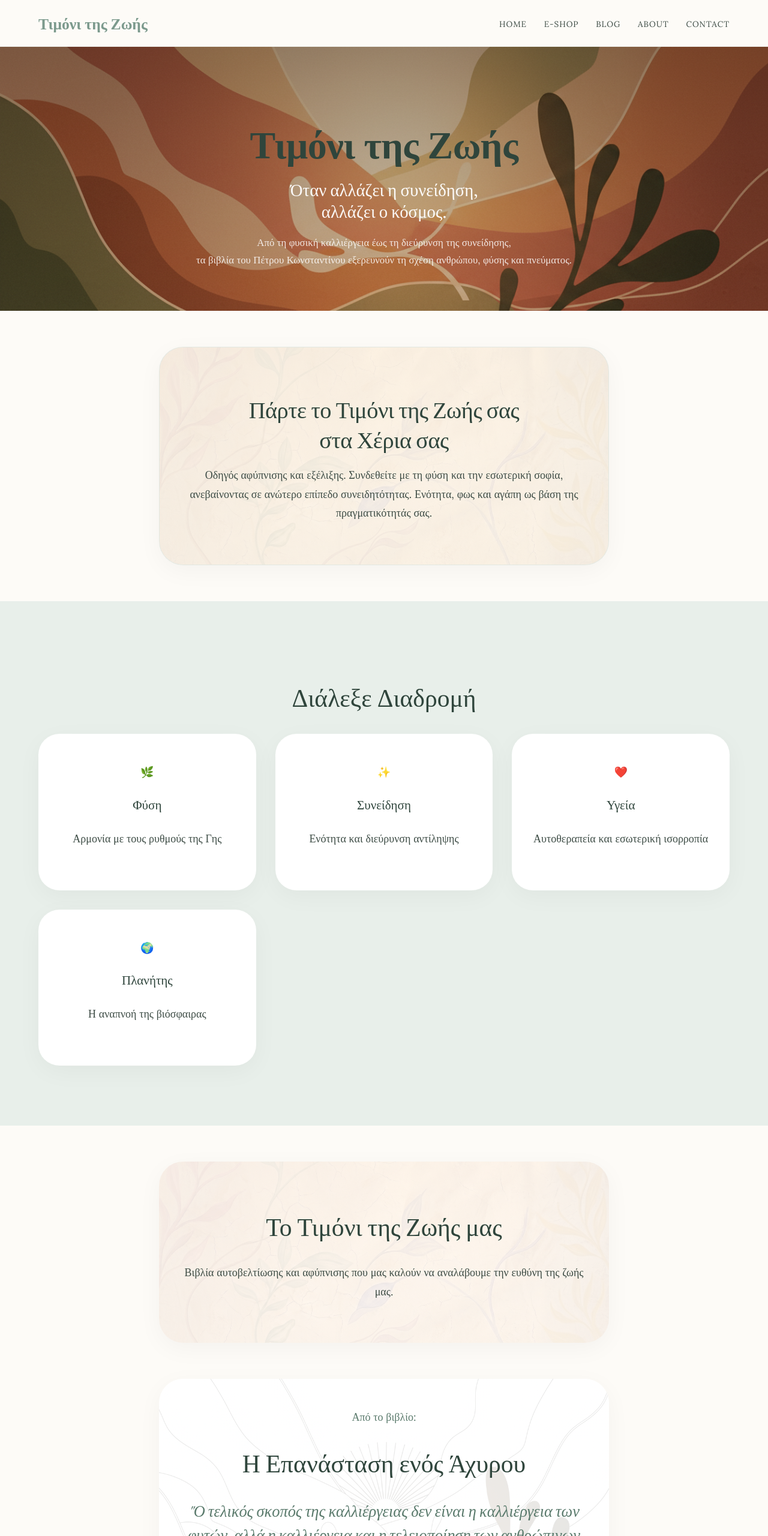
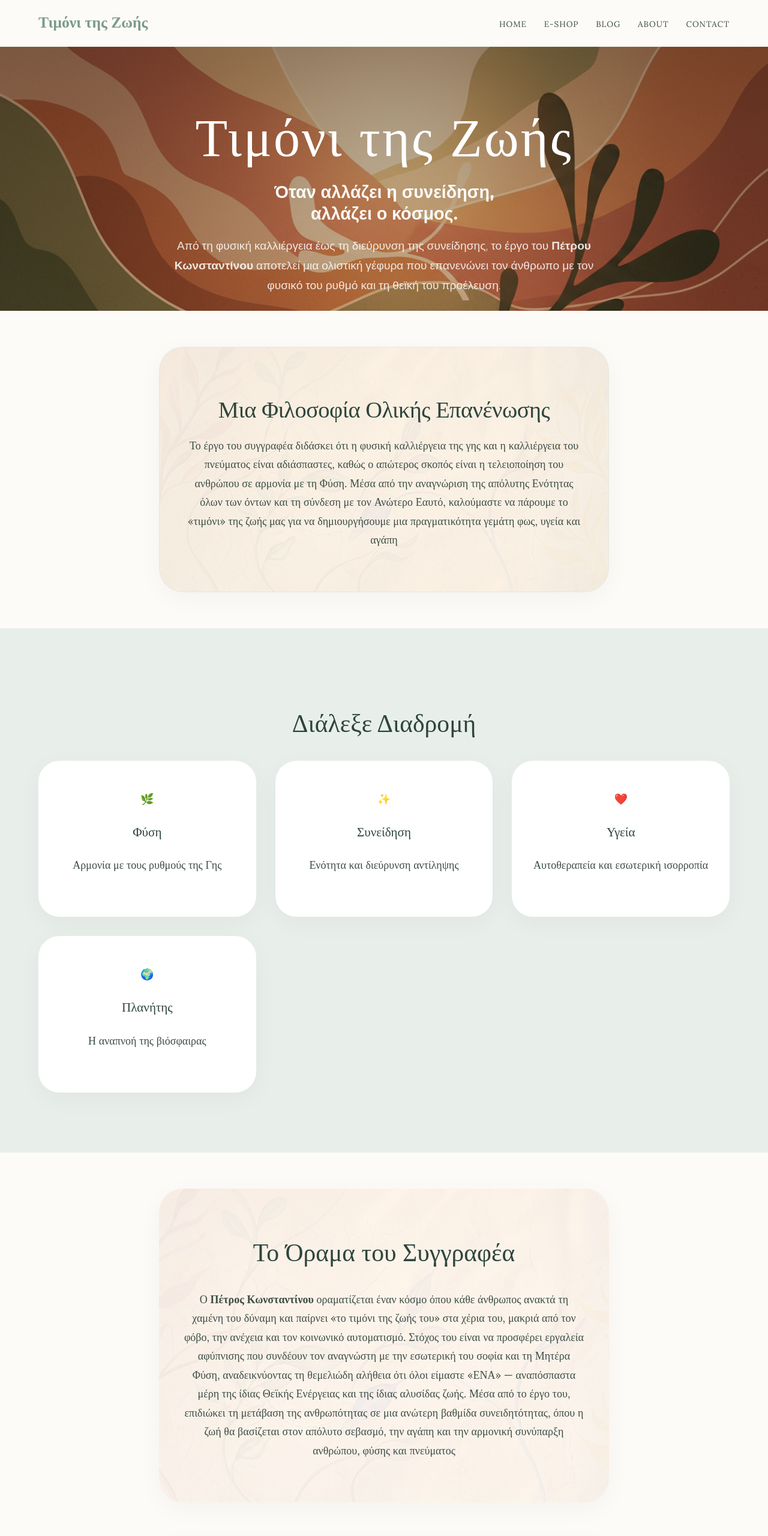
Before and after one commit to noustelos/timoni-Zois, a plain HTML site: page index.html in a window 1280 px wide. Shown: the top 2560 px of the page at 60% size. Drawn offline with nearby package versions, Linux system fonts and the light colour scheme.

Commit message:
βελτιωμενα κειμενα σαιτ

```diff
--- a/index.html
+++ b/index.html
@@ -15,13 +15,10 @@
   <meta property="og:description" content="Οδηγός αφύπνισης και εξέλιξης για ένα ανώτερο επίπεδο συνειδητότητας.">
   <meta property="og:image" content="https://timonizois.gr/assets/og-image.jpg">
   <meta property="og:url" content="https://timonizois.gr/">
-  <link href="https://fonts.googleapis.com/css2?family=Playfair+Display:wght@500;600;700&family=EB+Garamond:wght@400;500;600&family=Lora:wght@400;500;600&display=swap" rel="stylesheet">
+
   <link rel="preconnect" href="https://fonts.googleapis.com">
   <link rel="preconnect" href="https://fonts.gstatic.com" crossorigin>
-
-  <!-- ΝΕΑ ΤΥΠΟΓΡΑΦΙΑ -->
-  <link href="https://fonts.googleapis.com/css2?family=Playfair+Display:wght@400;500;600&family=EB+Garamond:wght@400;500;600&family=Lora:wght@400;500;600&display=swap" rel="stylesheet">
-
+  <link href="https://fonts.googleapis.com/css2?family=Lora:ital,wght@0,400;0,600;1,400&family=Montserrat:wght@300;400;500&display=swap" rel="stylesheet">
   <link rel="icon" href="assets/favicon.ico" type="image/x-icon">
   <link rel="stylesheet" href="styles.css">
 </head>
@@ -39,16 +36,14 @@
   </nav>
 </header>
 
-<section class="cover-panel">
+<section id="main-cover" class="cover-panel">
   <div class="cover-overlay"></div>
   <div class="cover-content">
     <h1>Τιμόνι της Ζωής</h1>
     <h2 class="cover-subtitle">
-    Όταν αλλάζει η συνείδηση,<br>αλλάζει ο κόσμος.</h2>
+    <strong>Όταν αλλάζει η συνείδηση,<br>αλλάζει ο κόσμος.</h2></strong>
      <p class="cover-quote">
-      Από τη φυσική καλλιέργεια έως τη διεύρυνση της συνείδησης,<br>
-      τα βιβλία του Πέτρου Κωνσταντίνου εξερευνούν
-      τη σχέση ανθρώπου, φύσης και πνεύματος.
+      Από τη φυσική καλλιέργεια έως τη διεύρυνση της συνείδησης, το έργο του <strong>Πέτρου Κωνσταντίνου</strong> αποτελεί μια ολιστική γέφυρα που επανενώνει τον άνθρωπο με τον φυσικό του ρυθμό και τη θεϊκή του προέλευση.
     </p>
   </div>
 </section>
@@ -56,14 +51,10 @@
 <section class="hero reveal">
   <div class="hero-content">
     <h1>
-      Πάρτε το Τιμόνι της Ζωής σας<br>
-      στα Χέρια σας
+      Μια Φιλοσοφία Ολικής Επανένωσης
     </h1>
     <p>
-      Οδηγός αφύπνισης και εξέλιξης.
-      Συνδεθείτε με τη φύση και την εσωτερική σοφία,
-      ανεβαίνοντας σε ανώτερο επίπεδο συνειδητότητας.
-      Ενότητα, φως και αγάπη ως βάση της πραγματικότητάς σας.
+      Το έργο του συγγραφέα διδάσκει ότι η φυσική καλλιέργεια της γης και η καλλιέργεια του πνεύματος είναι αδιάσπαστες, καθώς ο απώτερος σκοπός είναι η τελειοποίηση του ανθρώπου σε αρμονία με τη Φύση. Μέσα από την αναγνώριση της απόλυτης Ενότητας όλων των όντων και τη σύνδεση με τον Ανώτερο Εαυτό, καλούμαστε να πάρουμε το «τιμόνι» της ζωής μας για να δημιουργήσουμε μια πραγματικότητα γεμάτη φως, υγεία και αγάπη
     </p>
   </div>
 </section>
@@ -98,10 +89,11 @@
 
 <section class="book-panel timoni-special reveal">
   <div class="panel-content">
-    <h2>Το Τιμόνι της Ζωής μας</h2>
+    <h2>Το Όραμα του Συγγραφέα</h2>
     <p>
-      Βιβλία αυτοβελτίωσης και αφύπνισης που μας καλούν
-      να αναλάβουμε την ευθύνη της ζωής μας.
+      Ο <strong>Πέτρος Κωνσταντίνου</strong> οραματίζεται έναν κόσμο όπου κάθε άνθρωπος ανακτά τη χαμένη του δύναμη και παίρνει «το τιμόνι της ζωής του» στα χέρια του, μακριά από τον φόβο, την ανέχεια και τον κοινωνικό αυτοματισμό.
+Στόχος του είναι να προσφέρει εργαλεία αφύπνισης που συνδέουν τον αναγνώστη με την εσωτερική του σοφία και τη Μητέρα Φύση, αναδεικνύοντας τη θεμελιώδη αλήθεια ότι όλοι είμαστε «ΕΝΑ» — αναπόσπαστα μέρη της ίδιας Θεϊκής Ενέργειας και της ίδιας αλυσίδας ζωής.
+Μέσα από το έργο του, επιδιώκει τη μετάβαση της ανθρωπότητας σε μια ανώτερη βαθμίδα συνειδητότητας, όπου η ζωή θα βασίζεται στον απόλυτο σεβασμό, την αγάπη και την αρμονική συνύπαρξη ανθρώπου, φύσης και πνεύματος
     </p>
   </div>
 </section>
@@ -133,7 +125,7 @@
     <p class="teaser">
       Ένα ταξίδι πέρα από τον ατομισμό, προς μια συνείδηση ενότητας και αγάπης.
     </p>
-    <a href="shop.html#4d" class="preview-btn">Περισσότερα</a>
+    <a href="shop.html#4d" class="preview-btn">Ανακαλύψτε το Βιβλίο</a>
   </div>
 </section>
 
@@ -149,7 +141,7 @@
     <p class="teaser">
       Ακούστε τα μηνύματα του σώματος και αναλάβετε την ευθύνη της υγείας σας.
     </p>
-    <a href="shop.html#ygeia" class="preview-btn">Περισσότερα</a>
+    <a href="shop.html#ygeia" class="preview-btn">Ανακαλύψτε το Βιβλίο</a>
   </div>
 </section>
 
@@ -165,17 +157,17 @@
     <p class="teaser">
       Η υγεία του πλανήτη καθορίζει τη δική μας.
     </p>
-    <a href="shop.html#planet" class="preview-btn">Περισσότερα</a>
+    <a href="shop.html#planet" class="preview-btn">Ανακαλύψτε το Βιβλίο</a>
   </div>
 </section>
 
 <section id="books" class="books-section reveal">
 
   <div class="panel-content glass">
-    <h2>Η Βιβλιοθήκη μας</h2>
+    <h2>Πύλες προς τη Νέα Γη</h2>
     <div class="section-teaser">
-      Εξερευνήστε τις εκδόσεις μας. Κάθε βιβλίο είναι ένα βήμα
-      προς την αυτογνωσία και την εσωτερική γαλήνη.
+      Εξερευνήστε τη βιβλιοθήκη μας, από τα μυστικά της αυτοθεραπείας και της αυτόματης γραφής έως τη φυσική καλλιέργεια. Κάθε έργο είναι ένα εργαλείο αφύπνισης που σας τοποθετεί στη θέση του οδηγού της δικής σας ζωής.
+
     </div>
   </div>
 
--- a/styles.css
+++ b/styles.css
@@ -164,22 +164,22 @@ blockquote {
 ===================================================== */
 
 /* =====================================================
-   5.1 Cover Panel (Refined & Centered)
+   5.1 Cover Panel (Refined & Centered - High End Update)
 ===================================================== */
 
 .cover-panel {
   position: relative;
-  height: 55vh; /* Πιο compact */
+  height: 55vh; /* Πιο compact - το δικό σου */
   min-height: 420px;
   display: flex;
   align-items: center;
   justify-content: center;
   text-align: center;
   padding: 0 5%;
-  background: url("assets/cover_1.png") center/cover no-repeat;
+  background: url("assets/cover_1.png") center/cover no-repeat; /* Η φωτογραφία σου είναι εδώ ασφαλής! */
 }
 
-/* Overlay λίγο πιο ήπιο */
+/* Overlay λίγο πιο ήπιο (το αρχικό σου) */
 .cover-overlay {
   position: absolute;
   inset: 0;
@@ -198,23 +198,30 @@ blockquote {
   color: white;
 }
 
-/* H1 */
+/* H1 - Νέα Τυπογραφία Lora, Μεγαλύτερο Μέγεθος & Spacing, Χωρίς Σκιές */
 .cover-content h1 {
-  margin-bottom: 0.6rem;
+  font-family: 'Lora', serif;
+  font-weight: 500;
+  font-size: clamp(3rem, 7vw, 5.5rem); /* Μεγαλύτερος τίτλος */
+  margin-bottom: 0.8rem;
+  letter-spacing: 3px; /* Κινηματογραφικός "αέρας" */
+  color: #ffffff;
 }
 
-/* Subtitle */
+/* Subtitle - Νέα Τυπογραφία Montserrat */
 .cover-subtitle {
-  font-family: var(--font-heading);
-  font-weight: 500;
+  font-family: 'Montserrat', sans-serif;
+  font-weight: 400;
   font-size: clamp(1.4rem, 3vw, 1.8rem);
   margin-bottom: 1.2rem;
   color: rgba(255,255,255,0.95);
 }
 
-/* Quote */
+/* Quote - Νέα Τυπογραφία Montserrat */
 .cover-quote {
-  font-size: 1.05rem;
+  font-family: 'Montserrat', sans-serif;
+  font-weight: 300;
+  font-size: clamp(1.05rem, 2vw, 1.2rem);
   line-height: 1.7;
   max-width: 750px;
   margin: 0 auto;
```
